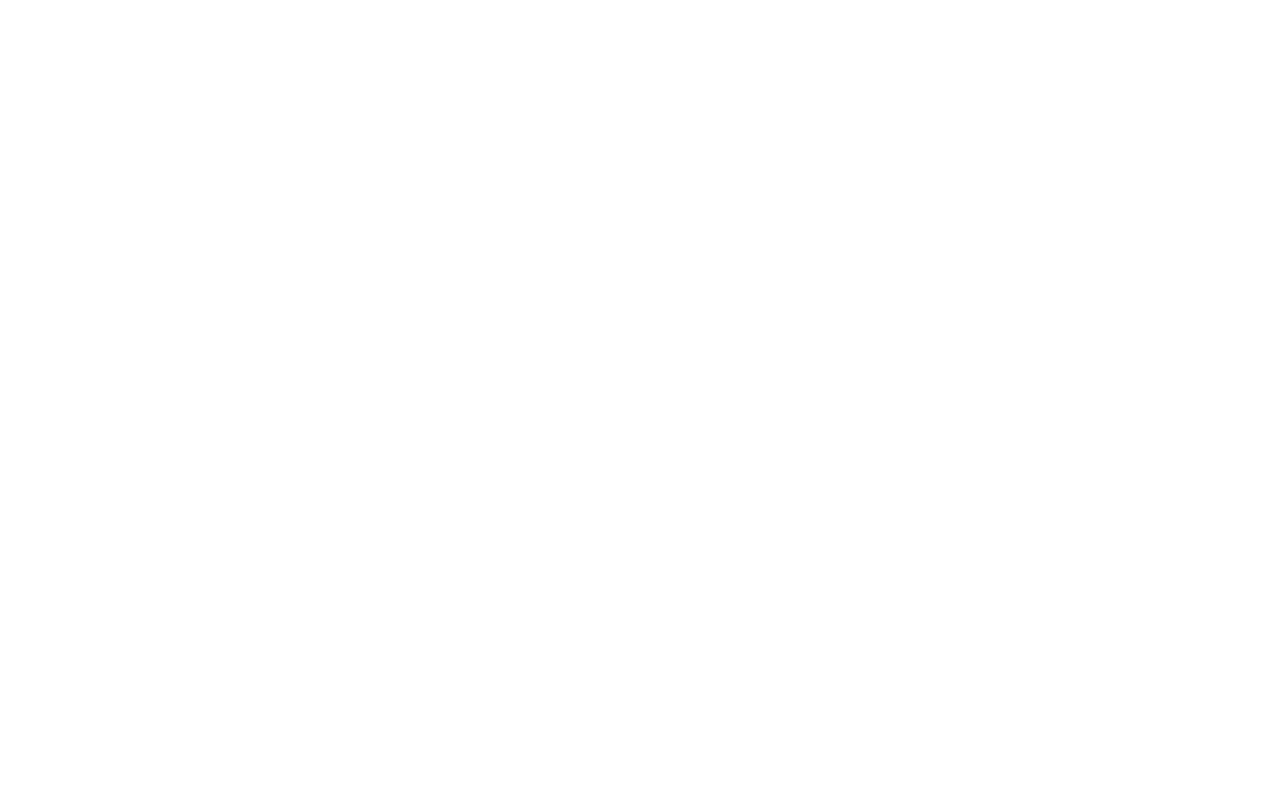
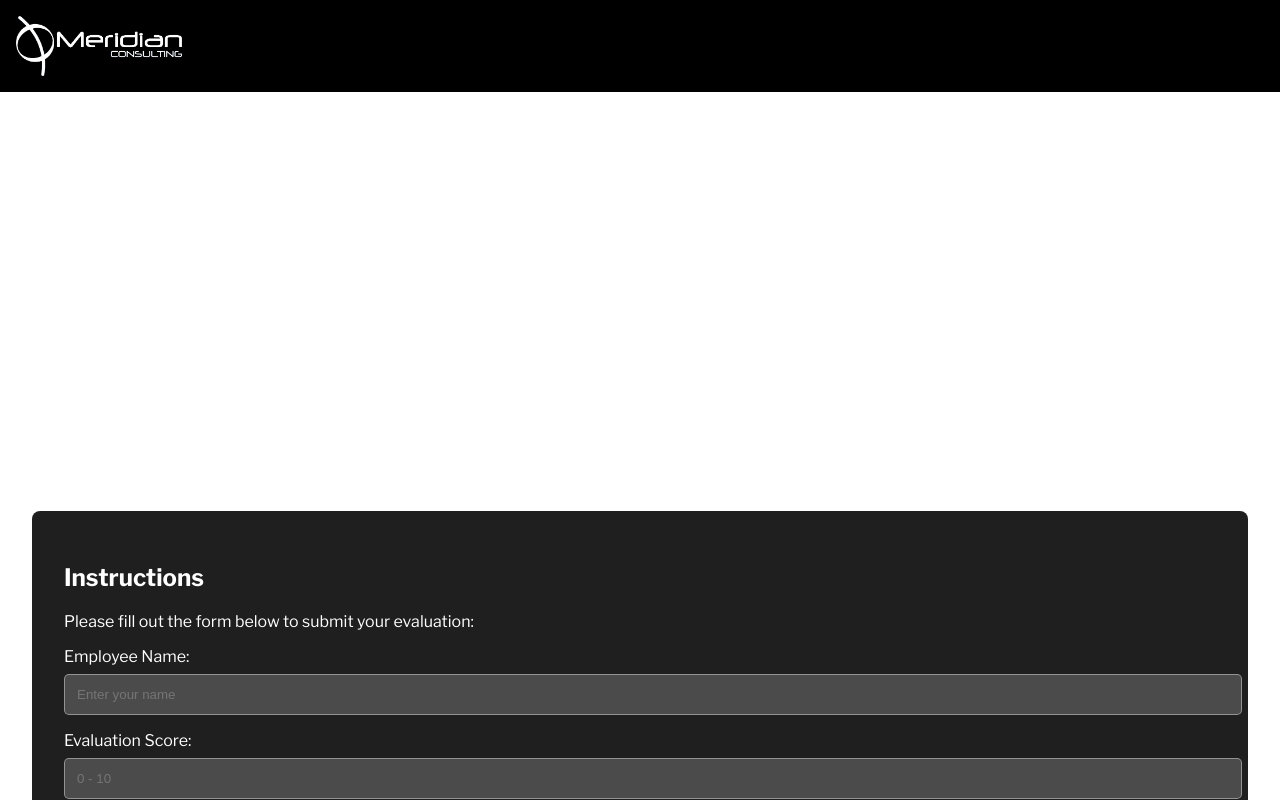
Before and after one commit to MeridianConsulting/Evaluacion, a React (Create React App) app in the folder frontend/: page /performance in a window 1280 px wide. Before the commit this address had no page. Built offline with nearby package versions, Linux system fonts and the light colour scheme; sample sign-in values are in the browser's storage.

Commit message:
base de datos sin datos

```diff
--- a/frontend/src/App.js
+++ b/frontend/src/App.js
@@ -7,8 +7,9 @@
 import Services from "./pages/Services";
 import Privacy from "./pages/Privacy";
 import Terms from "./pages/Terms";
-import Profile from "./pages/Profile";       // Nueva importación para Profile
-import Results from "./pages/Results";       // Nueva importación para Results
+import Profile from "./pages/Profile";
+import Results from "./pages/Results";
+import PerformanceEvaluation from "./pages/PerformanceEvaluation"; // Se corrigió la importación duplicada
 import "./App.css";
 
 function App() {
@@ -135,6 +136,17 @@
             )
           }
         />
+        {/* Ruta protegida para PerformanceEvaluation */}
+        <Route
+          path="/performance"
+          element={
+            isAuthenticated ? (
+              <PerformanceEvaluation onLogout={handleLogout} />
+            ) : (
+              <Navigate to="/" replace />
+            )
+          }
+        />
       </Routes>
     </Router>
   );
--- a/frontend/src/pages/LandingPage.js
+++ b/frontend/src/pages/LandingPage.js
@@ -1,4 +1,5 @@
 import React, { useState, useEffect } from 'react';
+import { useNavigate } from 'react-router-dom';
 import '../assets/css/Styles1.css';
 import Header from '../components/Header';
 import Footer from '../components/Footer';
@@ -6,6 +7,7 @@
 function LandingPage({ onLogout }) {
   const [showModal, setShowModal] = useState(false);
   const [accepted, setAccepted] = useState(false);
+  const navigate = useNavigate();
 
   const handleOpenModal = () => {
     setShowModal(true);
@@ -18,6 +20,10 @@
 
   const handleAccept = () => {
     setShowModal(false);
+    // Si se ha marcado la casilla, redirige a la página de evaluación de desempeño
+    if (accepted) {
+      navigate('/performance');
+    }
   };
 
   useEffect(() => {
--- /dev/null
+++ b/frontend/src/pages/PerformanceEvaluation.js
@@ -0,0 +1,112 @@
+import React from "react";
+import { useNavigate } from "react-router-dom";
+import "../assets/css/Styles1.css";
+import logoMeridian from "../assets/img/logo_meridian_blanco.png";
+
+const PerformanceEvaluation = ({ onLogin }) => {
+  const navigate = useNavigate();
+
+  const handleSubmit = (e) => {
+    e.preventDefault();
+    // Aquí iría la lógica para enviar el formulario
+    console.log("Evaluación enviada");
+  };
+
+  return (
+    <div className="performance-evaluation-page">
+      {/* Header con logo y posible menú */}
+      <header className="navbar">
+        <div className="navbar-logo">
+          <img src={logoMeridian} alt="Meridian Logo" />
+        </div>
+        {/* Puedes agregar un menú o botones aquí si lo requieres */}
+      </header>
+
+      {/* Sección Hero para el título y descripción */}
+      <section className="hero">
+        <h1>Performance Evaluation</h1>
+        <p>
+          Welcome to your performance evaluation page. Please follow the instructions below to complete your evaluation.
+        </p>
+      </section>
+
+      {/* Contenido principal de la evaluación */}
+      <section className="evaluation-content" style={{ padding: "2rem" }}>
+        <div className="evaluation-container" style={{ backgroundColor: "rgba(7, 7, 7, 0.9)", borderRadius: "8px", padding: "2rem", color: "#fff" }}>
+          <h2>Instructions</h2>
+          <p>Please fill out the form below to submit your evaluation:</p>
+          <form onSubmit={handleSubmit}>
+            <div className="form-group" style={{ marginBottom: "1rem" }}>
+              <label htmlFor="employeeName">Employee Name:</label>
+              <input
+                type="text"
+                id="employeeName"
+                name="employeeName"
+                placeholder="Enter your name"
+                style={{
+                  width: "100%",
+                  padding: "0.75rem",
+                  borderRadius: "5px",
+                  border: "1px solid rgba(255, 255, 255, 0.4)",
+                  background: "rgba(255, 255, 255, 0.2)",
+                  color: "#fff",
+                  marginTop: "0.5rem"
+                }}
+              />
+            </div>
+            <div className="form-group" style={{ marginBottom: "1rem" }}>
+              <label htmlFor="evaluationScore">Evaluation Score:</label>
+              <input
+                type="number"
+                id="evaluationScore"
+                name="evaluationScore"
+                min="0"
+                max="10"
+                placeholder="0 - 10"
+                style={{
+                  width: "100%",
+                  padding: "0.75rem",
+                  borderRadius: "5px",
+                  border: "1px solid rgba(255, 255, 255, 0.4)",
+                  background: "rgba(255, 255, 255, 0.2)",
+                  color: "#fff",
+                  marginTop: "0.5rem"
+                }}
+              />
+            </div>
+            <button
+              type="submit"
+              style={{
+                backgroundColor: "var(--color-primary)",
+                color: "var(--color-secondary)",
+                border: "none",
+                padding: "1rem 2rem",
+                fontSize: "1.6rem",
+                borderRadius: "10px",
+                cursor: "pointer",
+                transition: "transform 0.3s ease, box-shadow 0.3s ease"
+              }}
+            >
+              Submit Evaluation
+            </button>
+          </form>
+        </div>
+      </section>
+
+      {/* Footer */}
+      <footer>
+        <div className="footer-top">
+          <div className="footer-branding">
+            <img className="footer-logo" src={logoMeridian} alt="Meridian Logo" />
+            <p>© 2025 Meridian Consulting Ltda.</p>
+          </div>
+        </div>
+        <div className="footer-bottom">
+          <p>All rights reserved.</p>
+        </div>
+      </footer>
+    </div>
+  );
+};
+
+export default PerformanceEvaluation;
```
Also changed, not shown: frontend/src/pages/Assessment.js (deleted), 1 other file (tests, documents, lock files or other folders).
